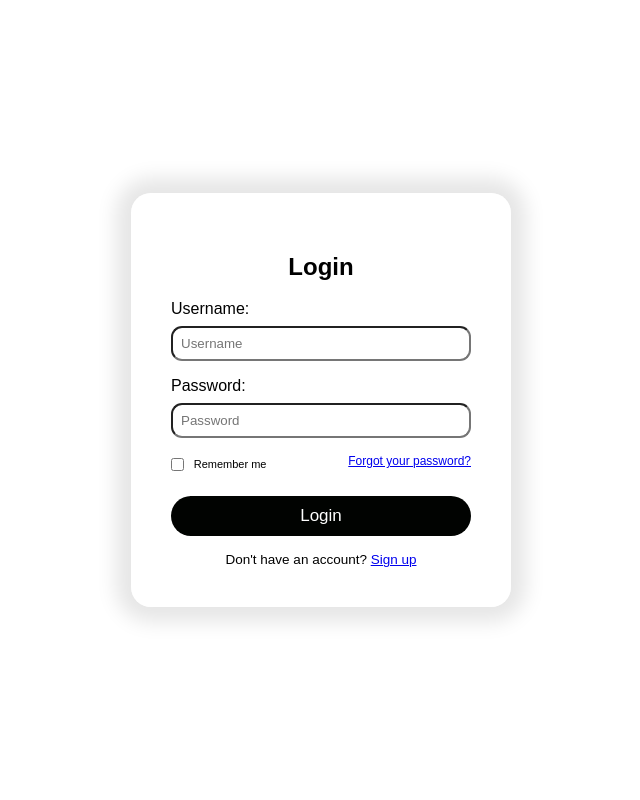
After one commit to RishiR297/hackED2024, a Flask app: page /login in a window 1280 px wide. The commit adds this page. Shown: the whole page, without its empty margins (319-959 px from the left). Run offline with Flask 3, Linux system fonts and the light colour scheme.

Commit message:
some new stuff

```diff
--- a/accesible_mental_health/app.py
+++ b/accesible_mental_health/app.py
@@ -13,6 +13,17 @@ def providers():
 def appointments():
     return render_template('appointments.html')
 
+@app.route('/signup')
+def signup():
+    return render_template('signup.html')
+
+@app.route('/login')
+def login():
+    return render_template('login.html')
+
+@app.route('/forgot_password')
+def forgot_password():
+    return render_template('forgot_password.html')
 
 # code for graph
 y_values = []
--- /dev/null
+++ b/accesible_mental_health/static/css/login.css
@@ -0,0 +1,91 @@
+body {
+    font-family: Arial, sans-serif;
+    margin: 0;
+    padding: 0;
+    display: flex;
+    align-items: center;
+    justify-content: center;
+    height: 100vh;
+}
+
+h2 {
+    text-align: center;
+}
+
+.login-container {
+    background-color: rgba(255, 255, 255, 0.5);
+    padding: 40px;
+    border-radius: 20px;
+    box-shadow: 0 0 20px 15px rgba(0.5, 0, 0, 0.1);
+    width: 300px;
+}
+
+label {
+    display: block;
+    margin-bottom: 8px;
+}
+
+input {
+    width: 100%;
+    padding: 8px;
+    border-radius: 11px;
+    margin-bottom: 16px;
+    box-sizing: border-box;
+}
+
+button {
+    background-color: #010301;
+    font-size: 17px;
+    color: white;
+    padding: 10px;
+    border: none;
+    cursor: pointer;
+    width: 100%;
+    transition: transform 0.5s ease;
+    border-radius: 100px;
+
+}
+
+button:hover {
+    transform: scale(1.1);
+
+}
+
+.error-message {
+    color: red;
+    font-size: 12px;
+    margin-bottom: 10px;
+    margin-top: -10px;
+}
+
+
+.checkbox-container {
+    font-size: 11px;
+    display: flex;
+    align-items: center;
+    justify-content: space-between;
+    margin-bottom: 14px;
+}
+
+a:visited {
+    color: blue;
+}
+
+
+.forgot-password {
+    font-size: 12px;
+    text-align: right;
+    margin-bottom: 14px;
+}
+
+.signup-link {
+    font-size: 13.5px;
+    text-align: center;
+    margin-top: 16px;
+}
+
+.inline {
+    width: unset;
+    margin: 0 0.5em 0 0;
+    vertical-align: middle;
+}
--- /dev/null
+++ b/accesible_mental_health/templates/login.html
@@ -0,0 +1,81 @@
+<!DOCTYPE html>
+<html lang="en">
+<head>
+    <meta charset="UTF-8">
+    <meta name="viewport" content="width=device-width, initial-scale=1.0">
+    <title>Login Page</title>
+    <link href="{{ url_for('static',filename='css/login.css') }}" rel="stylesheet" />
+</head>
+<body>
+    <div class="login-container">
+        <h2>Login</h2>
+        <form id="loginForm">
+            <label for="username">Username:</label>
+            <input type="text" id="username" name="username" placeholder="Username" oninput="clearError('username-error')">
+            <div id="username-error" class="error-message"></div>
+
+            <label for="password">Password:</label>
+            <input type="password" id="password" name="password" placeholder="Password" required oninput="clearError('password-error')">
+            <div id="password-error" class="error-message"></div>
+
+            <div class="checkbox-container">
+                <label>
+                    <input type="checkbox" id="rememberMe" class="inline"> Remember me
+                </label>
+                <a href="{{ url_for('forgot_password') }}" class="forgot-password">Forgot your password?</a>
+            </div>
+
+            <button type="button" onclick="validateLogin()">Login</button>
+        </form>
+
+        <div class="signup-link">
+            Don't have an account? <a href="{{ url_for('signup') }}">Sign up</a>
+        </div>
+    </div>
+
+    <script>
+        function validateLogin() {
+            var username = document.getElementById('username').value;
+            var password = document.getElementById('password').value;
+            var rememberMe = document.getElementById('rememberMe').checked;
+
+            // Reset previous error messages
+            document.getElementById('username-error').innerHTML = '';
+            document.getElementById('password-error').innerHTML = '';
+
+            // Simple validation - Replace this with server-side validation
+            if (username.trim() === '') {
+                displayErrorMessage('username-error', 'Please enter a username.');
+            } else if (password.trim() === '') {
+                displayErrorMessage('password-error', 'Please enter a password.');
+            } else if (username === 'demo' && password === 'demo') {
+                if (rememberMe) {
+                    alert('Login successful! Remember me checked.');
+                } else {
+                    alert('Login successful! Remember me not checked.');
+                }
+                // Redirect to another page or perform other actions
+            } else {
+                alert('Invalid username or password. Please try again.');
+            }
+        }
+
+        function clearError(errorId) {
+            document.getElementById(errorId).innerHTML = '';
+        }
+
+        function displayErrorMessage(errorId, message) {
+            var errorElement = document.getElementById(errorId);
+            if (!errorElement) {
+                errorElement = document.createElement('div');
+                errorElement.id = errorId;
+                errorElement.className = 'error-message';
+                document.getElementById(errorId).parentNode.insertBefore(errorElement, document.getElementById(errorId).nextSibling)
+            } else {
+                errorElement.innerHTML = message;
+            }
+        }
+    </script>
+
+</body>
+</html>
```
Also changed, not shown: accesible_mental_health/static/css/forgot_password.css (added, +57 -0 lines), accesible_mental_health/static/css/signup.css (added, +60 -0 lines), accesible_mental_health/templates/appointments.html (+4 -7 lines), accesible_mental_health/templates/forgot_password.html (added, +88 -0 lines), accesible_mental_health/templates/home.html (+3 -6 lines), accesible_mental_health/templates/signup.html (added, +120 -0 lines).
